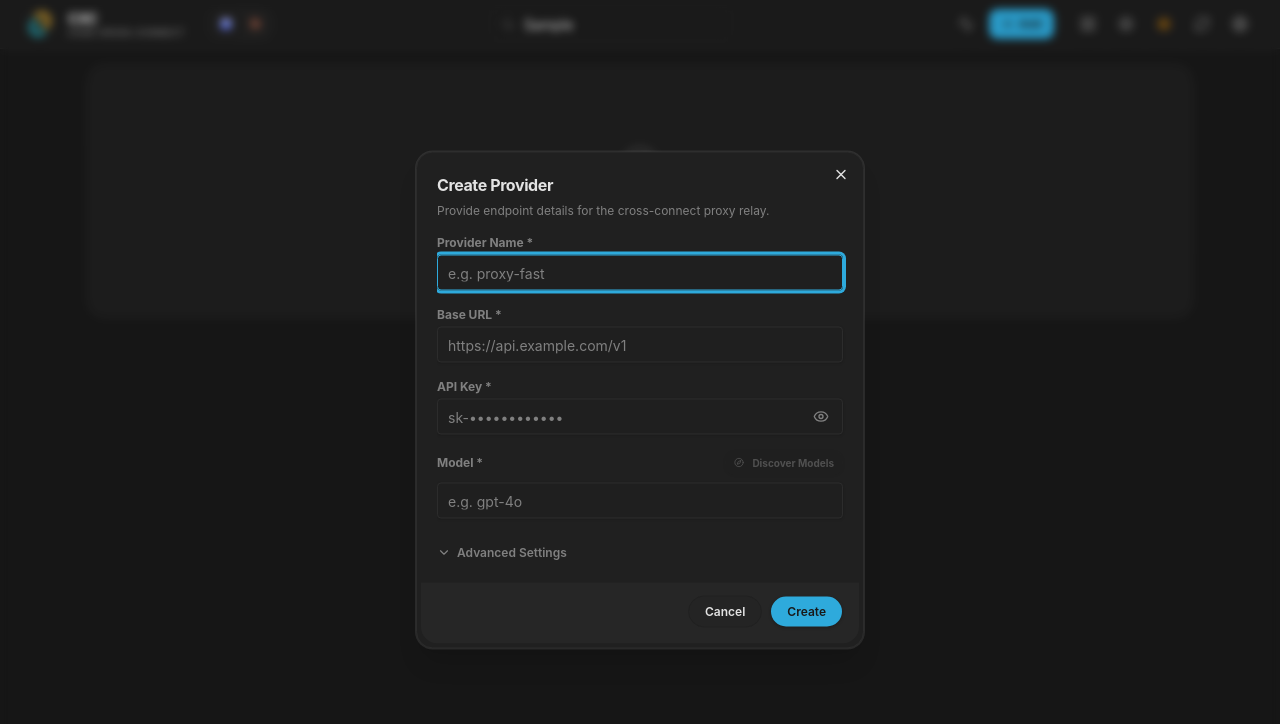
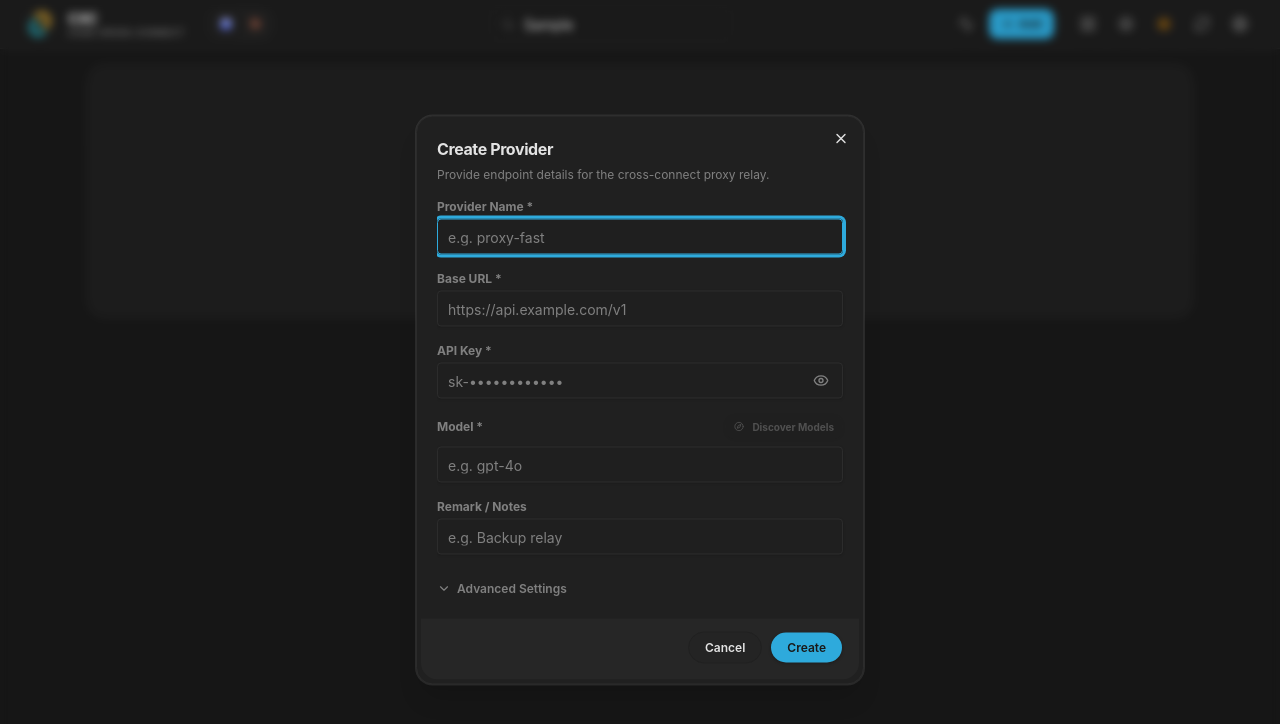
Before and after one commit to zhang3say/cxc, a React (Vite) app in the folder cxc-desktop/: page / in a window 1280 px wide. Both pictures are taken after typing "Sample" into the empty fields and a click on the button "Add". Shown: the top 724 px of the page. Built offline with nearby package versions, Linux system fonts and the light colour scheme.

Commit message:
style: 将 Provider 备注字段移出高级配置

```diff
--- a/cxc-desktop/src/App.tsx
+++ b/cxc-desktop/src/App.tsx
@@ -1550,6 +1550,20 @@ function App() {
                 {fetchError && <span className="text-[10px] text-red-500 font-medium block mt-1">{fetchError}</span>}
               </div>
 
+              <div className="space-y-1">
+                <Label htmlFor="form-remark" className="text-xs font-bold text-muted-foreground">
+                  {t.remarkLabel}
+                </Label>
+                <Input
+                  id="form-remark"
+                  type="text"
+                  value={formValues.remark}
+                  onChange={(e) => setFormValues({ ...formValues, remark: e.target.value })}
+                  placeholder={t.remarkPlaceholder}
+                  className="bg-card border-border focus-visible:ring-primary focus-visible:border-primary h-9 rounded-[4px] text-sm shadow-sm transition-all"
+                />
+              </div>
+
               {/* Advanced Settings Toggle Button */}
               <div className="pt-1">
                 <button
@@ -1704,7 +1718,6 @@ function App() {
                     </div>
                   )}
 
-                  <div className="grid grid-cols-2 gap-4">
                   <div className="space-y-1">
                     <Label htmlFor="form-wire" className="text-xs font-bold text-muted-foreground">
                       {t.wireApiLabel}
@@ -1718,21 +1731,6 @@ function App() {
                       className="bg-card border-border focus-visible:ring-primary focus-visible:border-primary h-9 rounded-[4px] text-xs shadow-sm"
                     />
                   </div>
-
-                    <div className="space-y-1">
-                      <Label htmlFor="form-remark" className="text-xs font-bold text-muted-foreground">
-                        {t.remarkLabel}
-                      </Label>
-                      <Input
-                        id="form-remark"
-                        type="text"
-                        value={formValues.remark}
-                        onChange={(e) => setFormValues({ ...formValues, remark: e.target.value })}
-                        placeholder={t.remarkPlaceholder}
-                        className="bg-card border-border focus-visible:ring-primary focus-visible:border-primary h-9 rounded-[4px] text-xs shadow-sm"
-                      />
-                    </div>
-                  </div>
                 </div>
               )}
             </div>
```
Lines whose indentation alone changed are shown as unchanged.
